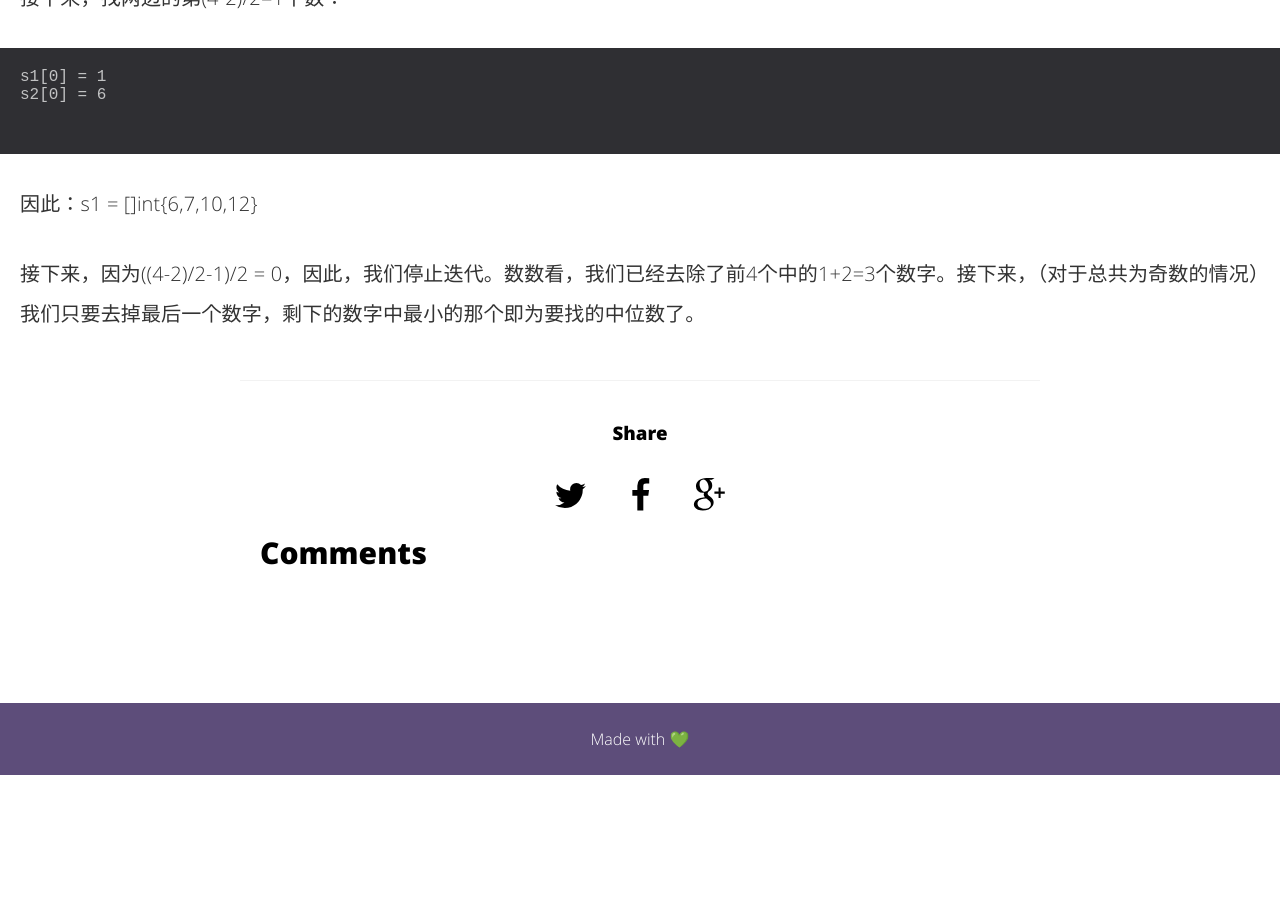
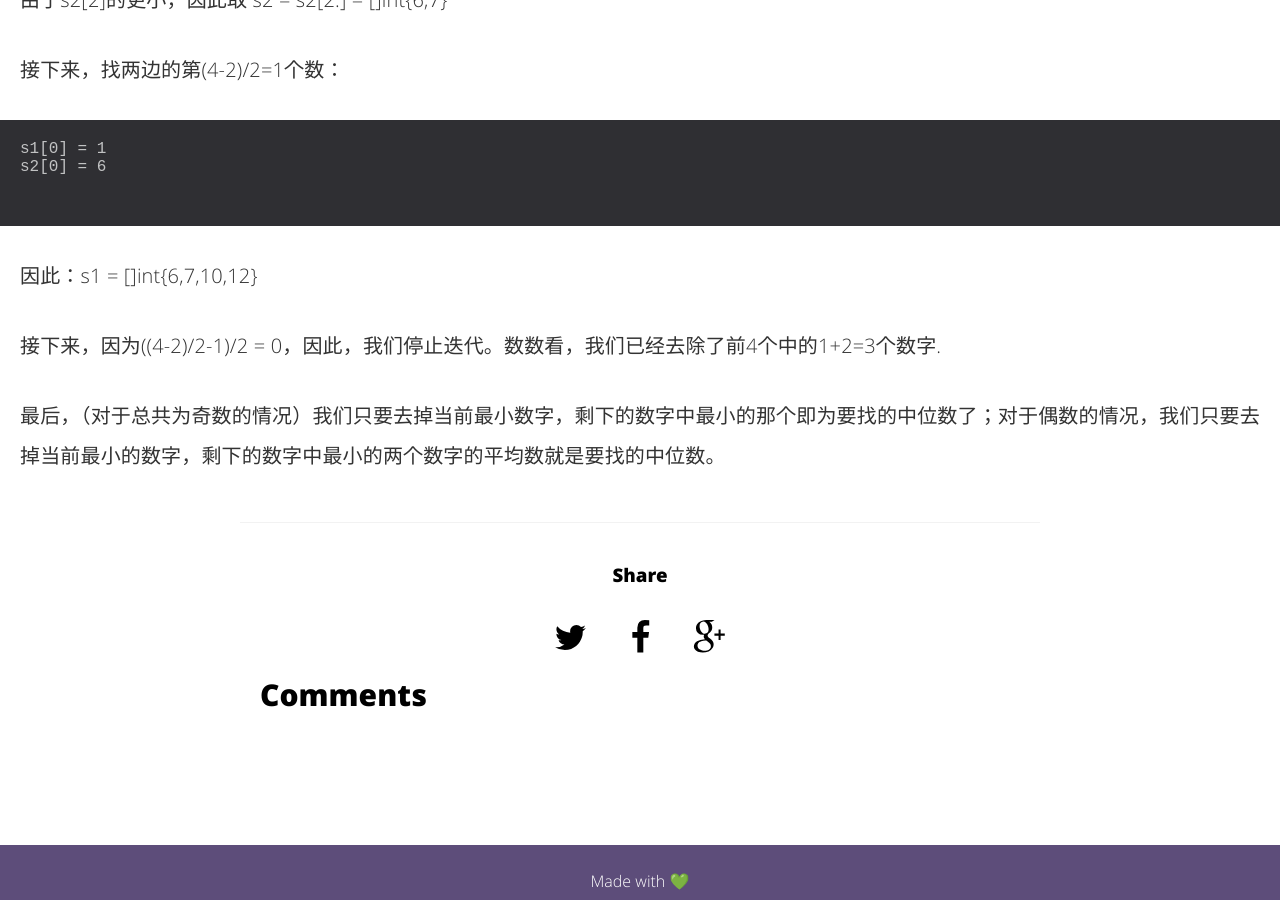
Before and after one commit to magodo/magodo.github.io, a Jekyll site: the page built from _posts/2019-02-06-leetcode.md, in a window 1280 px wide and 900 px high, scrolled down 1369 px. Built offline with Jekyll 4.4.1, drawn with Linux system fonts in a browser that asks for light colours; comment, search, counter and statistics services are not loaded; before the commit the page ends 2144 px from its top, so only the background shows below that; some of the changed text lies outside the part shown.

Commit message:
update leetcode

```diff
--- a/_posts/2019-02-06-leetcode.md
+++ b/_posts/2019-02-06-leetcode.md
@@ -19,7 +19,9 @@ excerpted: |
 
 记`len(s1) == n, len(s2) == m`, 最直观的想法是一个一个去比较，算法复杂度为：O((n+m)/2) => O(n)。
 
-不过，我们可以根据中位数的定义以及`s1`, `s2`为有序数组的条件，更快的获得答案。其思路大概为：由于我们要找第k (= (n+m)/2)个数，那么我们可以比较`s1`中第k/2个数和`s2`中第k/2个数（假设它们都有那么多数字）。假设`s1`中的那个数字更小，那么我们取`s1 <- s1[k/2:]`. **注意**：我们总是能够保证`s1`或者`s2`中至少有一个的前k/2个数是包含在合并的有序数组的前k个数中（反证法可证明）.
+不过，我们可以根据中位数的定义以及`s1`, `s2`为有序数组的条件，更快的获得答案。其思路大概为：由于我们要找第k (= (n+m)/2)个数，那么我们可以比较`s1`中第k/2个数和`s2`中第k/2个数（假设它们都有那么多数字）。假设`s1`中的那个数字更小，那么我们将`s1`的前k/2个数丢弃，即`s1 <- s1[k/2:]`.
+
+**注意**：我们总是能够保证`s1`或者`s2`中至少有一组的前k/2个数是包含在合并的有序数组的前k个数中（反证法证明）.
 
 然后，再同上去比较两边的第(k-k/2)/2... 直到这个值 = 0为止。那么，我们基本已经去除中位数之前的所有数字，而这仅耗费了O(log(k/2)) => O(log(n)).
 
@@ -46,4 +48,6 @@ excerpted: |
 
 因此：s1 = []int{6,7,10,12}
 
-接下来，因为((4-2)/2-1)/2 = 0，因此，我们停止迭代。数数看，我们已经去除了前4个中的1+2=3个数字。接下来，（对于总共为奇数的情况）我们只要去掉最后一个数字，剩下的数字中最小的那个即为要找的中位数了。
+接下来，因为((4-2)/2-1)/2 = 0，因此，我们停止迭代。数数看，我们已经去除了前4个中的1+2=3个数字.
+
+最后，（对于总共为奇数的情况）我们只要去掉当前最小数字，剩下的数字中最小的那个即为要找的中位数了；对于偶数的情况，我们只要去掉当前最小的数字，剩下的数字中最小的两个数字的平均数就是要找的中位数。
```
